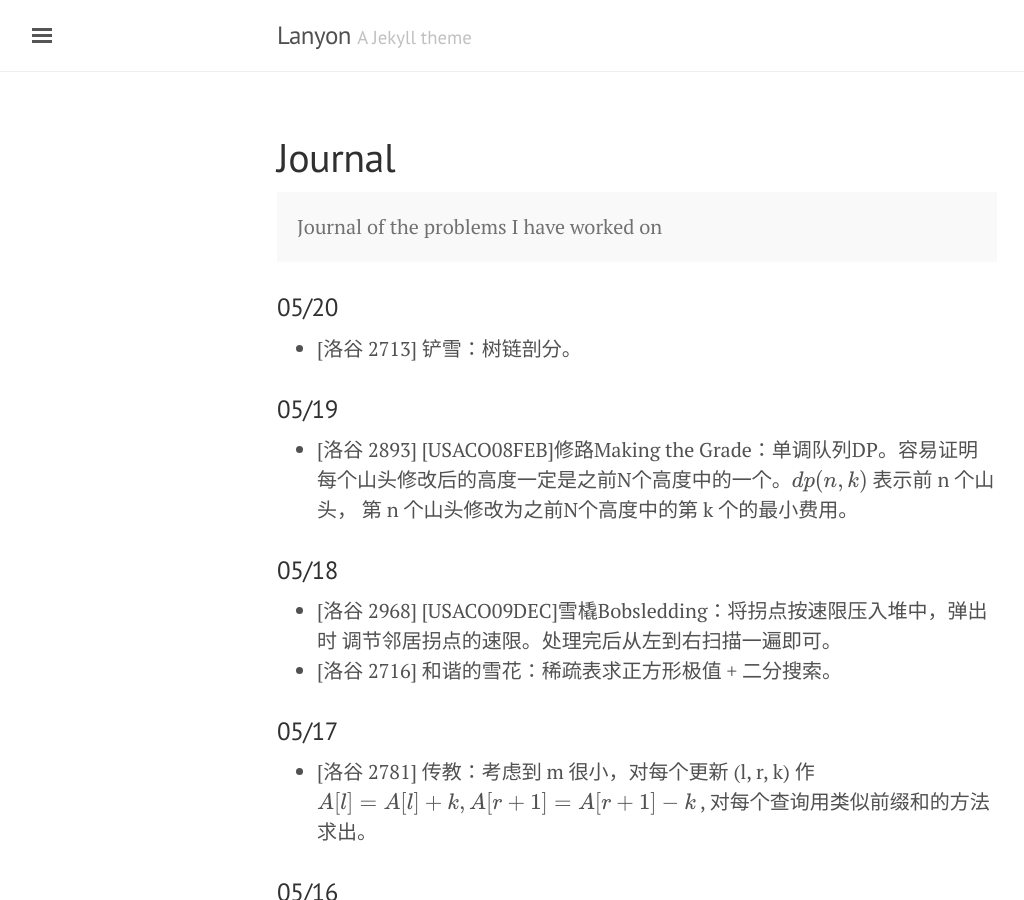
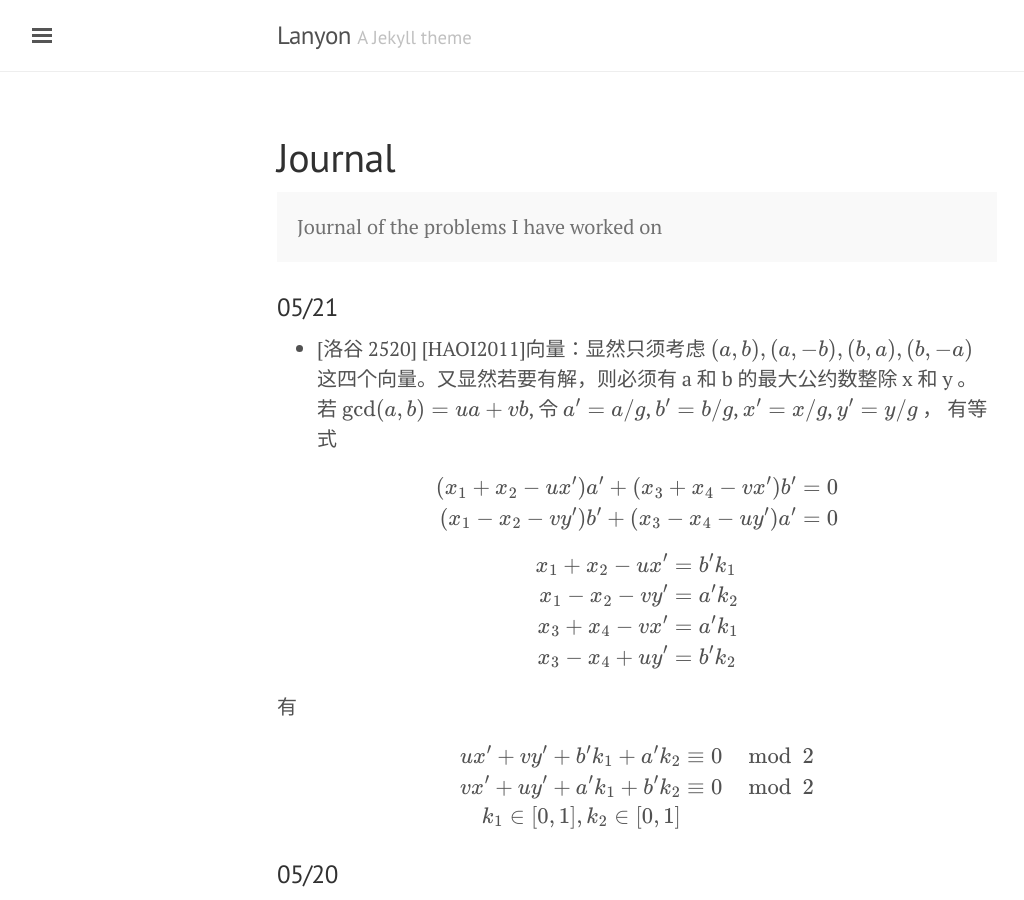
Before and after one commit to atubo/online-judge, a Jekyll site: the page built from docs/journal.md, in a window 1280 px wide and 900 px high. Shown: the whole window, without its empty margins (3-1027 px from the left). Built offline with Jekyll 4.4.1, drawn with Linux system fonts in a browser that asks for light colours; formulas are drawn with MathJax 3.

Commit message:
[Luogu 2520] [HAOI2011]向量

```diff
--- a/docs/journal.md
+++ b/docs/journal.md
@@ -6,6 +6,38 @@ title: Journal
 <p class="message">
 Journal of the problems I have worked on
 </p>
+
+### 05/21
+* [洛谷 2520] [HAOI2011]向量：显然只须考虑 $(a,b), (a, -b), (b, a), (b,-a)$
+这四个向量。又显然若要有解，则必须有 a 和 b 的最大公约数整除 x 和 y 。
+若 $\gcd(a,b)=u a + v b$, 令 $a'=a/g$, $b'=b/g$, $x'=x/g$, $y'=y/g$ ，
+有等式
+
+$$
+\begin{align*}
+(x_1 + x_2 - u x') a' + (x_3 + x_4 - v x') b' &= 0 \\
+(x_1 - x_2 - v y') b' + (x_3 - x_4 - u y') a' &= 0 \\
+\end{align*}
+$$
+
+$$
+\begin{align*}
+x_1 + x_2 - ux' &= b'k_1 \\
+x_1 - x_2 - vy' &= a'k_2 \\
+x_3 + x_4 - vx' &= a'k_1 \\
+x_3 - x_4 + uy' &= b'k_2 \\
+\end{align*}
+$$
+
+有
+
+$$
+\begin{align*}
+ux' + vy' + b'k_1 + a'k_2 &\equiv 0 \mod 2 \\
+vx' + uy' + a'k_1 + b'k_2 &\equiv 0 \mod 2 \\
+k_1 \in [0, 1], k_2 \in [0, 1]
+\end{align*}
+$$
 
 ### 05/20
 * [洛谷 2713] 铲雪：树链剖分。
```
Also changed, not shown: 1 other file.
